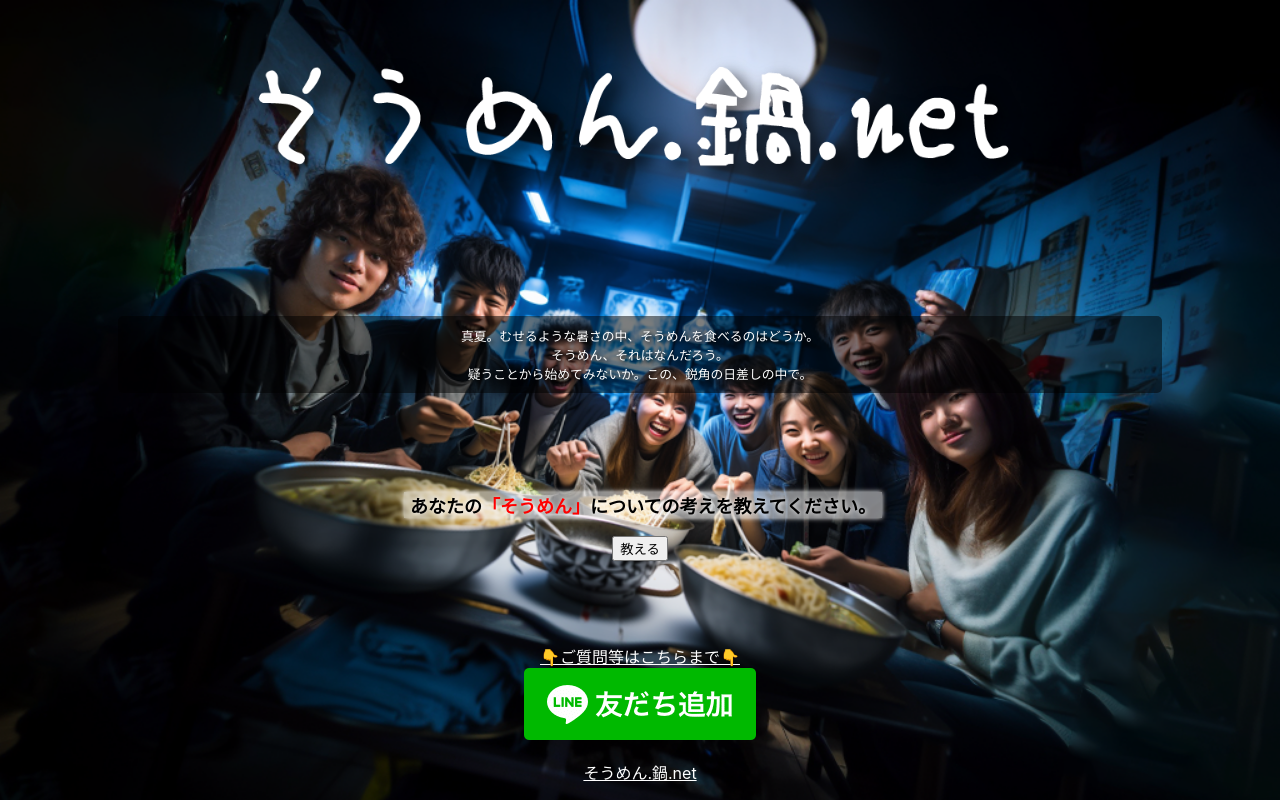
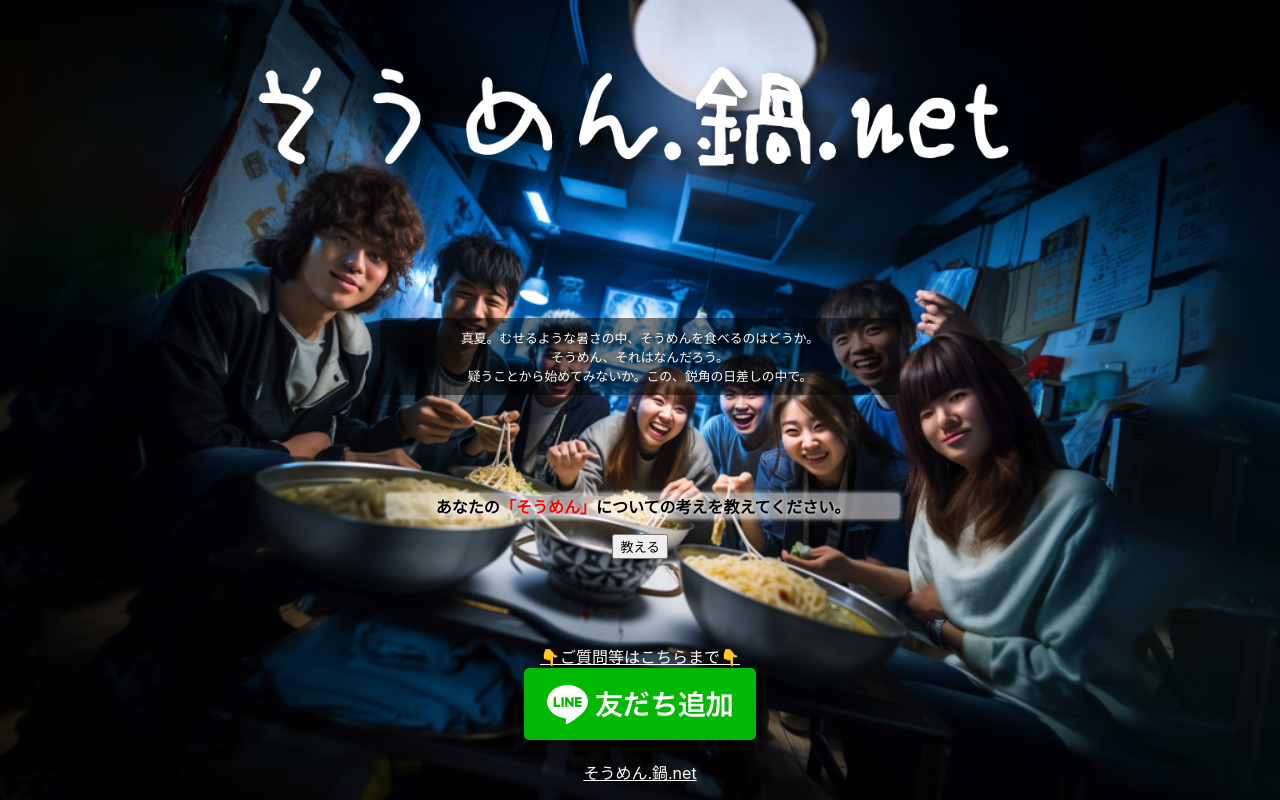
Before and after one commit to 20m61/soumen_nabe_net, a React (Create React App) app: page / in a window 1280 px wide. Built offline with nearby package versions, Linux system fonts and the light colour scheme; a web font is replaced by a local one.

Commit message:
デザイン修正

```diff
--- a/src/App.css
+++ b/src/App.css
@@ -24,7 +24,8 @@
   text-align: center;
   background-color: rgba(0, 0, 0, 0.5);
   border-radius: 5px;
-  width: 80%;
+  width: 90%;
+  max-width: 500px;
   padding: 10px;
   font-family: 'Zen Antique Soft', serif;
 }
@@ -33,10 +34,12 @@
   background-color: rgba(255, 255, 255, 0.5);
   font-weight: bolder;
   text-shadow: 1px 1px 5px rgb(255, 255, 255);
-  font-size: large;
+  font-size: 1em;
   /* border-radius: 20px; */
   padding: 0px 3px;
+  text-align: center;
   width: 100%;
+  min-width: 500px;
   box-shadow: 0 0 5px rgba(255, 255, 255, 1.0);
 }
 
```
